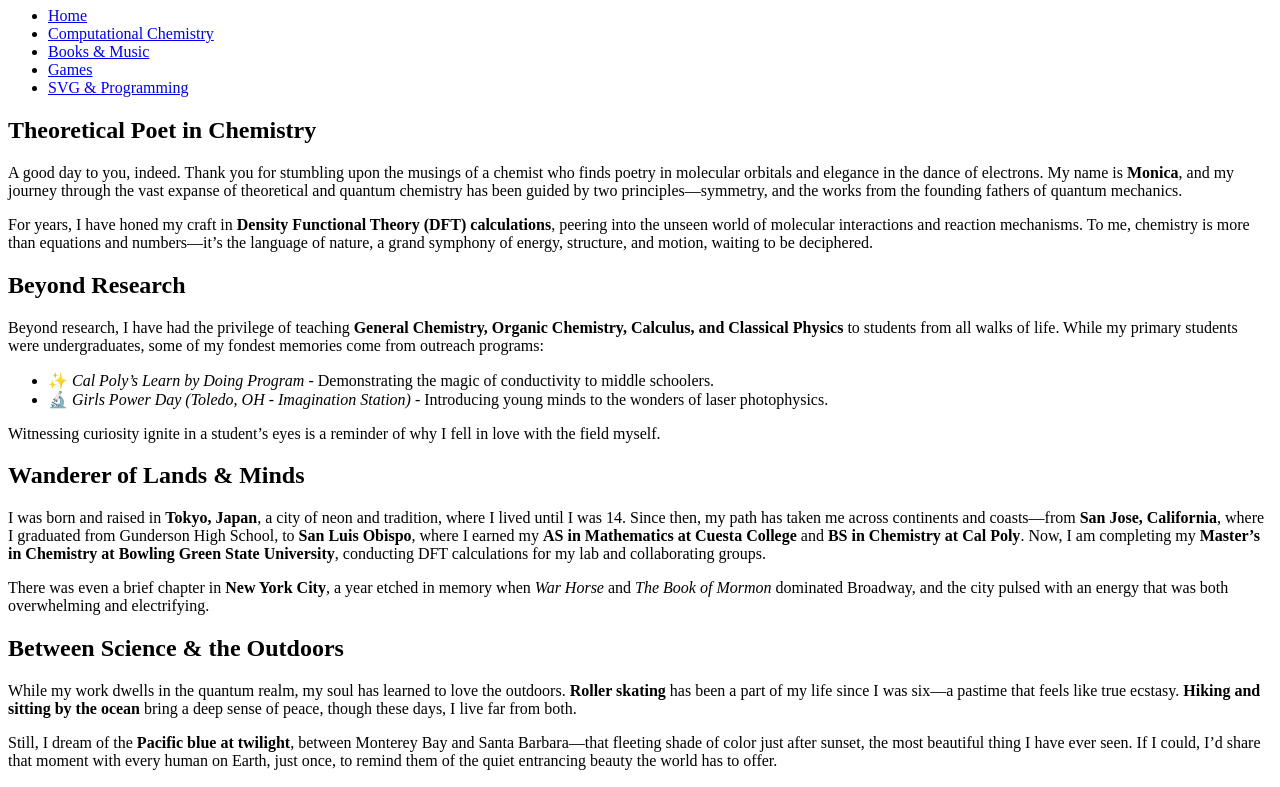
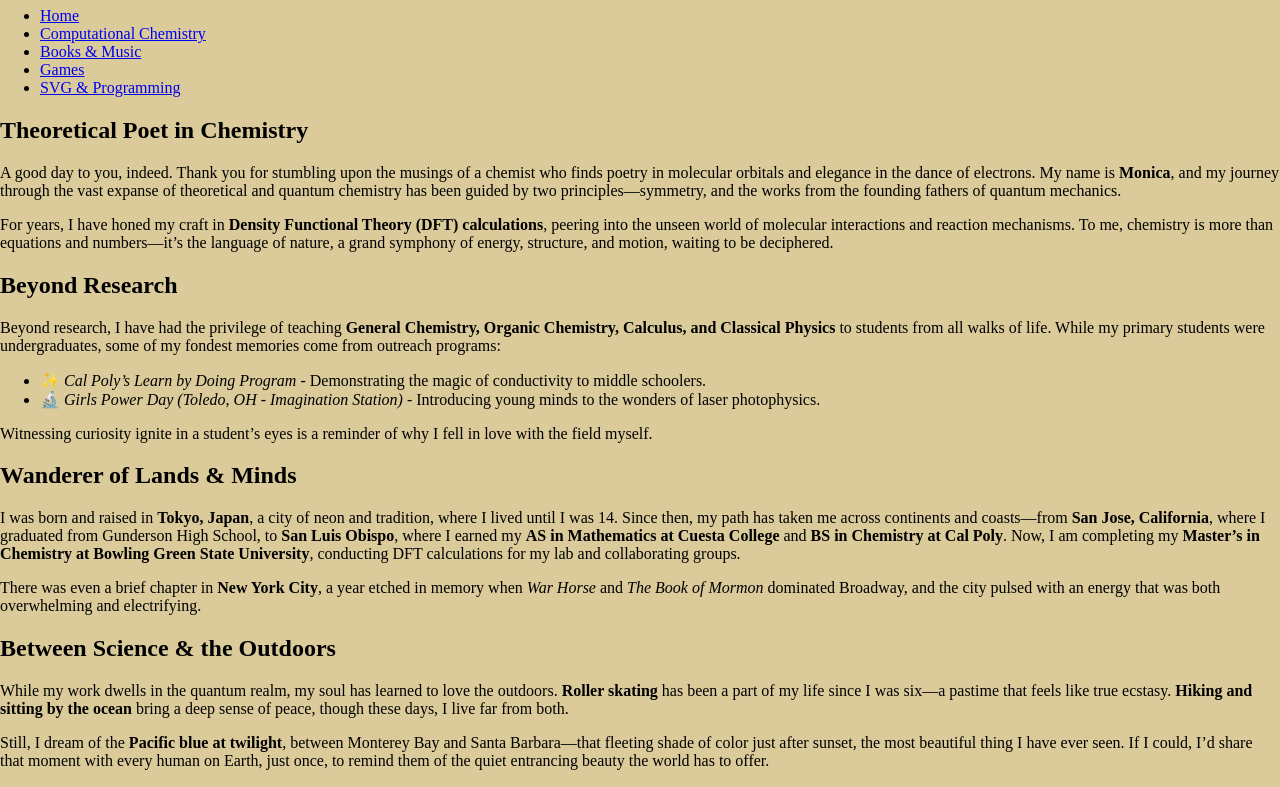
Before and after one commit to mgu0625/mgu0625.github.io, a plain HTML site: page about.html in a window 1280 px wide. Shown: the part 73-860 px from the top of the page. Drawn offline with Linux system fonts and the light colour scheme.

Commit message:
changed menu location and added bkgd color as well as pixalated speckles :)

```diff
--- a/style.css
+++ b/style.css
@@ -5,6 +5,28 @@
     font-weight: normal;
     font-style: normal;
 }
+
+body {
+    margin: 0;
+    padding: 0;
+    background-color: #dbca9a;
+    background-image:
+      radial-gradient(#aa6623 1px, transparent 1px),
+      radial-gradient(#bca9ad 1px, transparent 1px),
+      radial-gradient(#A9ADBC 1px, transparent 1px)
+      radial-gradient(#698471 1px, transparent 1px),
+      radial-gradient(#85afad 1px, transparent 1px);
+    background-size: 80px 80px;
+    background-position:
+      10px 20px,
+      40px 50px,
+      60px 10px,
+      30px 70px;
+  }
+
+  html {
+    image-rendering: pixelated;
+  }
 
 :root {
     --resistor: #704F43;
@@ -20,8 +42,8 @@
 
 .svg-menu {
     position: absolute;
-    top: 70px;
-    left: 31px;
+    top: 65px;
+    left: 51px;
     z-index: 51;
     top: 10%;
     z-index: 50;
```
